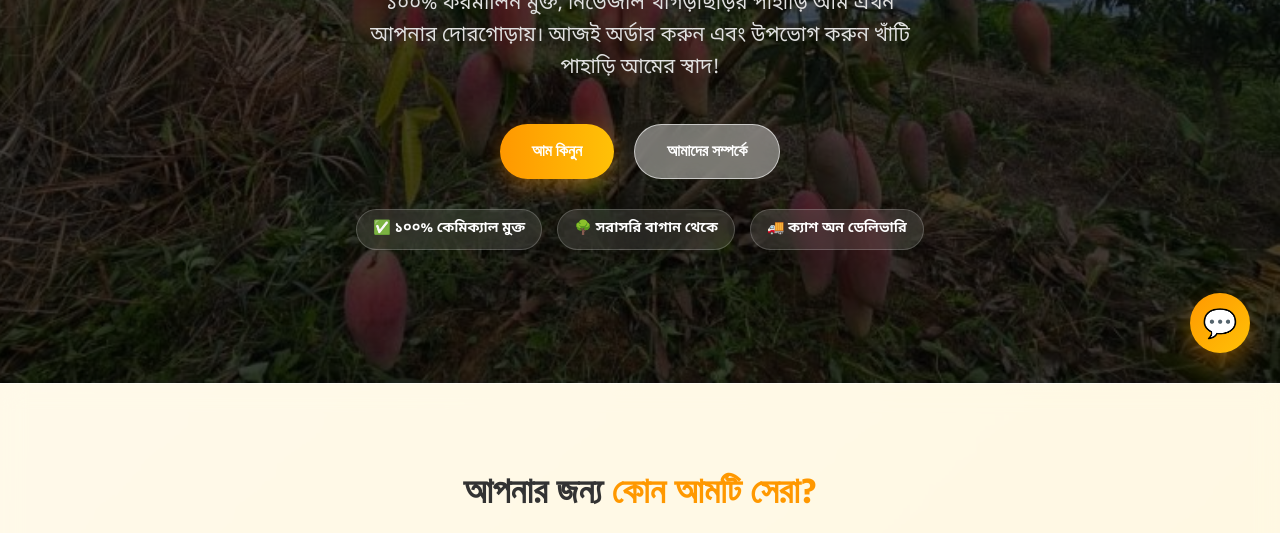
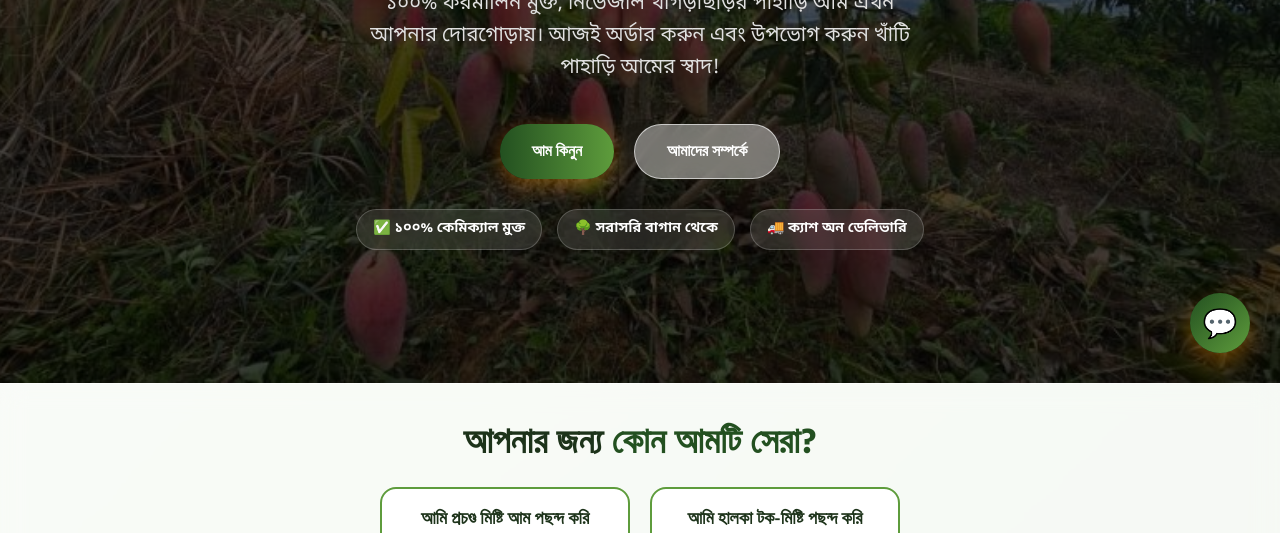
Before and after one commit to shishirdev23/aam, a website built with Vite: page index.html in a window 1280 px wide. Shown: the part 417-950 px from the top of the page. Built offline with nearby package versions, Linux system fonts and the light colour scheme; some icons are missing.

Commit message:
your message

```diff
--- a/src/styles/main.css
+++ b/src/styles/main.css
@@ -7,13 +7,13 @@
 
 /* Base Variables & Typography */
 :root {
-  --primary-color: #FFC107; /* Mango Yellow */
-  --primary-dark: #FF9800; /* Orange */
-  --secondary-color: #2E7D32; /* Leaf Green */
-  --bg-gradient-start: #FFF8E1;
-  --bg-gradient-end: #FFECB3;
-  --text-dark: #333333;
-  --text-light: #555555;
+  --primary-color: #5E9C3C; /* Vibrant Leaf Green */
+  --primary-dark: #235020; /* Dark Green from Text */
+  --secondary-color: #E86C14; /* Papaya Orange */
+  --bg-gradient-start: #F7FAF5; /* Light natural background */
+  --bg-gradient-end: #E4EFE0; /* Soft green-tinted background */
+  --text-dark: #1D331A; /* Dark green-grey for text */
+  --text-light: #526650; /* Lighter text */
   --white: #FFFFFF;
 
   /* Glassmorphism */
@@ -328,7 +328,7 @@ body::after {
 .hero-mango-blob {
   width: 450px;
   height: 450px;
-  background: linear-gradient(135deg, rgba(255, 193, 7, 0.8) 0%, rgba(255, 87, 34, 0.8) 100%);
+  background: linear-gradient(135deg, rgba(232, 108, 20, 0.8) 0%, rgba(251, 192, 45, 0.8) 100%);
   border-radius: 40% 60% 70% 30% / 40% 50% 60% 50%;
   animation: blob-bounce 8s infinite alternate ease-in-out;
   box-shadow: 0 20px 60px rgba(255, 152, 0, 0.2);
--- a/src/styles/quiz.css
+++ b/src/styles/quiz.css
@@ -3,7 +3,7 @@
   background: var(--glass-bg);
   backdrop-filter: var(--glass-blur);
   -webkit-backdrop-filter: var(--glass-blur);
-  padding: 80px 0;
+  padding: 30px 0;
   border-top: 1px solid var(--glass-border);
   border-bottom: 1px solid var(--glass-border);
   position: relative;
@@ -22,7 +22,7 @@
   font-size: 36px;
   font-weight: 800;
   color: var(--text-dark);
-  margin-bottom: 30px;
+  margin-bottom: 15px;
 }
 
 .quiz-title span {
@@ -33,7 +33,7 @@
   display: flex;
   justify-content: center;
   gap: 20px;
-  margin-bottom: 40px;
+  margin-bottom: 15px;
 }
 
 .quiz-btn {
```
